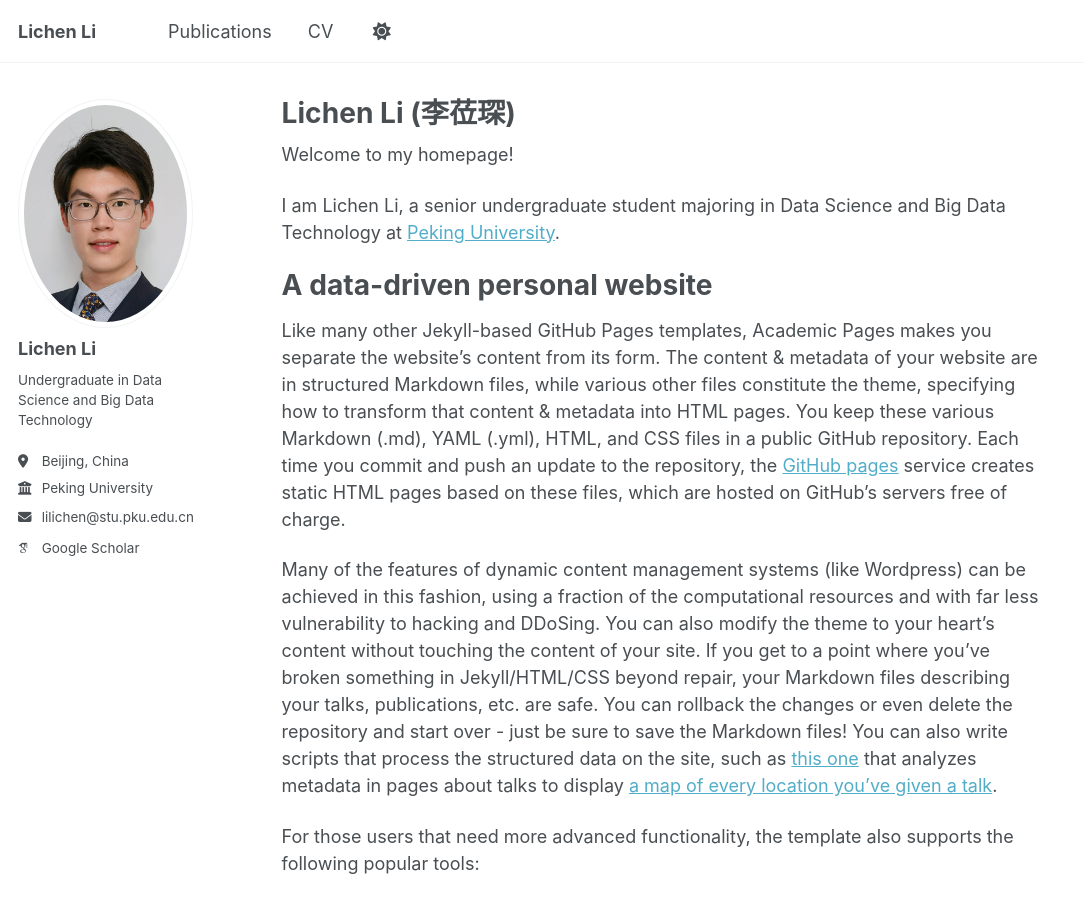
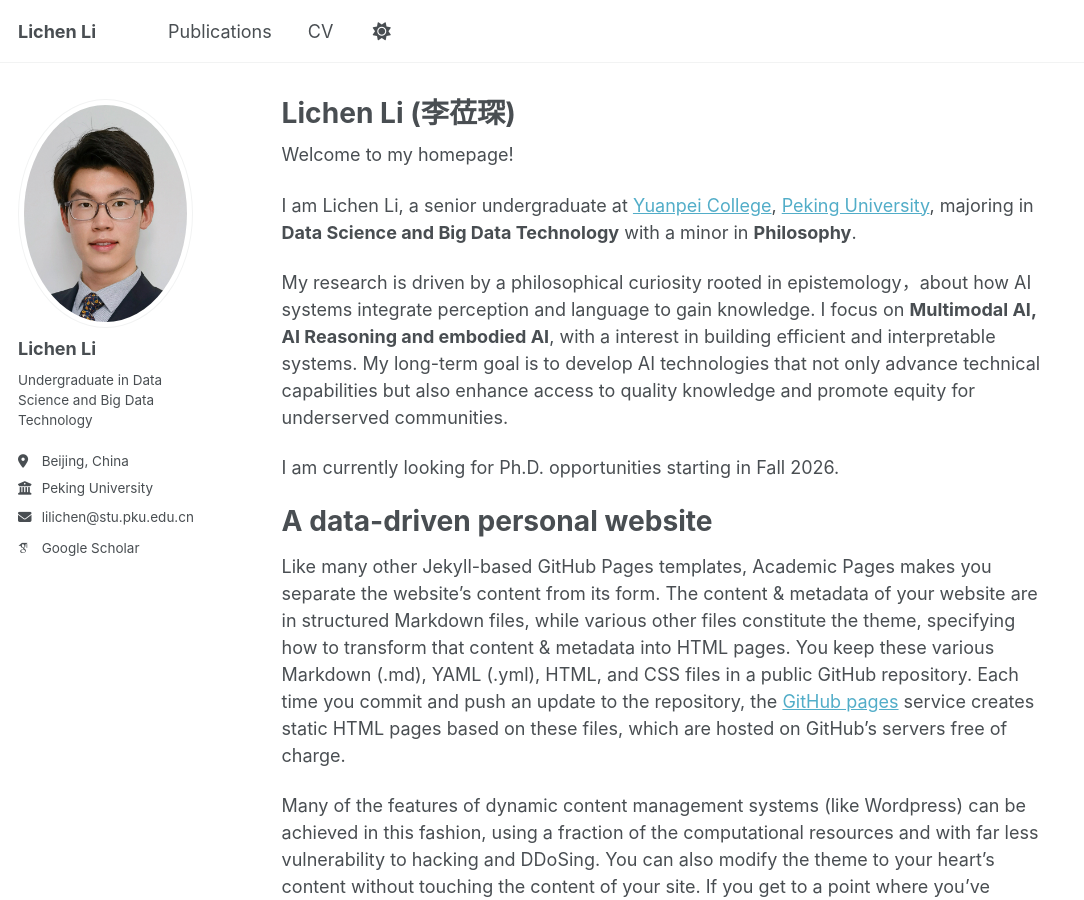
Before and after one commit to LichenLillc/LichenLillc.github.io, a Jekyll site: the page built from _pages/about.md, in a window 1280 px wide and 900 px high. Shown: the whole window, without its empty margins (0-1084 px from the left). Built offline with Jekyll 4.4.1, drawn with Linux system fonts in a browser that asks for light colours; some web fonts are replaced; a script that is not in the unit is left out.

Commit message:
Update the first paragraph of about.md

```diff
--- a/_pages/about.md
+++ b/_pages/about.md
@@ -9,7 +9,11 @@ redirect_from:
 
 Welcome to my homepage!
 
-I am Lichen Li, a senior undergraduate student majoring in Data Science and Big Data Technology at [Peking University](https://english.pku.edu.cn).
+I am Lichen Li, a senior undergraduate at [Yuanpei College](https://yuanpei.pku.edu.cn/en/aboutyuanpei/collegeprofile/index.htm), [Peking University](https://english.pku.edu.cn), majoring in **Data Science and Big Data Technology** with a minor in **Philosophy**.
+
+My research is driven by a philosophical curiosity rooted in epistemology，about how AI systems integrate perception and language to gain knowledge. I focus on **Multimodal AI, AI Reasoning and embodied AI**, with a interest in building efficient and interpretable systems. My long-term goal is to develop AI technologies that not only advance technical capabilities but also enhance access to quality knowledge and promote equity for underserved communities.
+
+I am currently looking for Ph.D. opportunities starting in Fall 2026.
 
 A data-driven personal website
 ======
```
